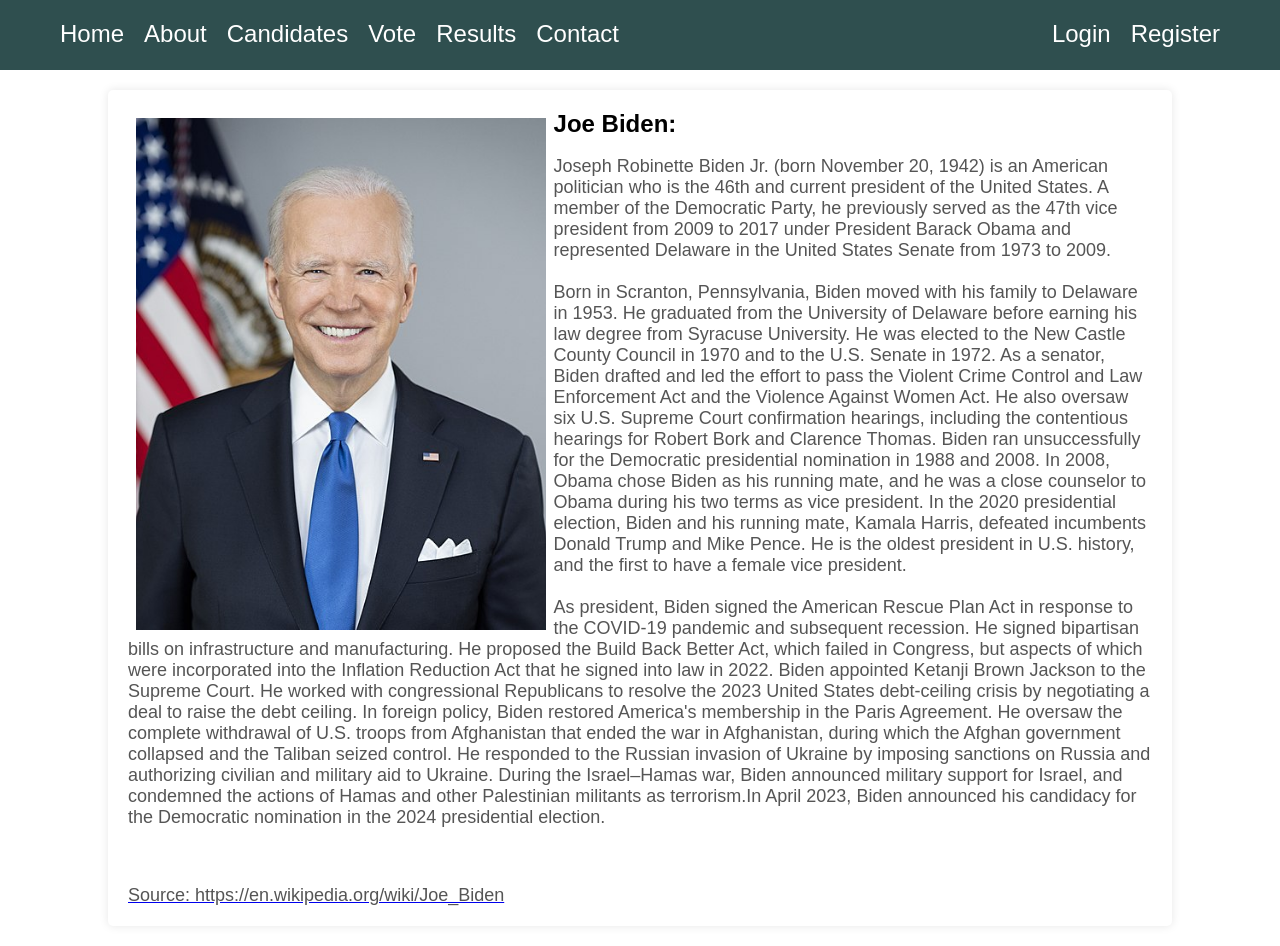
After one commit to KeonTsang/E-voting-website, a Flask app: page /Joe.html in a window 1280 px wide. The commit adds this page. Run offline with Flask 3, Linux system fonts and the light colour scheme.

Commit message:
Added candidate pages ,  added app routes to these pages as well

```diff
--- a/website/static/style.css
+++ b/website/static/style.css
@@ -251,6 +251,12 @@ p {
   align-items: center;
 }
 
+#photo  /* Photos on the candidate pages  */
+{
+  float: left;
+  border: 0px;
+  margin: 8px;
+}
 
 
 
--- /dev/null
+++ b/website/templates/Joe.html
@@ -0,0 +1,41 @@
+<html>
+    <head>
+        <meta charset="UTF-8">
+        <meta name="viewport" content="width=device-width, initial-scale=1.0">
+        <link rel="stylesheet" href="../static/style.css">
+        <title>Online Voting System</title>
+    </head>
+        <body>
+            <section id="header">
+                <div>
+                    <ul id="navbar">
+                        <li><a href="Proto1.html">Home</a></li>
+                        <li><a href="about.html">About</a></li>
+                        <li><a href="candidates.html">Candidates</a></li>
+                        <li><a href="vote.html">Vote</a></li>
+                        <li><a href="results.html">Results</a></li>
+                        <li><a href="contact.html">Contact</a></li>
+                    </ul>
+                </div>
+                <div>
+                    <ul id="navbar-right">
+                        <li><a href="login.html">Login</a></li>
+                        <li><a href ="register.html">Register</a></li>
+                    </ul>
+                </div>
+            </section>
+            <div class="content">
+                <a href="https://en.wikipedia.org/wiki/Joe_Biden">
+                    <img ID ="photo" src="../static/Images/joe.jpg" alt="photo Joe Biden" width="40%">
+                </a>
+                <h2>Joe Biden:</h2><br>
+                <p>
+                    Joseph Robinette Biden Jr. (born November 20, 1942) is an American politician who is the 46th and current president of the United States. A member of the Democratic Party, he previously served as the 47th vice president from 2009 to 2017 under President Barack Obama and represented Delaware in the United States Senate from 1973 to 2009. <br>
+                    <br> Born in Scranton, Pennsylvania, Biden moved with his family to Delaware in 1953. He graduated from the University of Delaware before earning his law degree from Syracuse University. He was elected to the New Castle County Council in 1970 and to the U.S. Senate in 1972. As a senator, Biden drafted and led the effort to pass the Violent Crime Control and Law Enforcement Act and the Violence Against Women Act. He also oversaw six U.S. Supreme Court confirmation hearings, including the contentious hearings for Robert Bork and Clarence Thomas. Biden ran unsuccessfully for the Democratic presidential nomination in 1988 and 2008. In 2008, Obama chose Biden as his running mate, and he was a close counselor to Obama during his two terms as vice president. In the 2020 presidential election, Biden and his running mate, Kamala Harris, defeated incumbents Donald Trump and Mike Pence. He is the oldest president in U.S. history, and the first to have a female vice president.<br>
+                    <br>As president, Biden signed the American Rescue Plan Act in response to the COVID-19 pandemic and subsequent recession. He signed bipartisan bills on infrastructure and manufacturing. He proposed the Build Back Better Act, which failed in Congress, but aspects of which were incorporated into the Inflation Reduction Act that he signed into law in 2022. Biden appointed Ketanji Brown Jackson to the Supreme Court. He worked with congressional Republicans to resolve the 2023 United States debt-ceiling crisis by negotiating a deal to raise the debt ceiling. In foreign policy, Biden restored America's membership in the Paris Agreement. He oversaw the complete withdrawal of U.S. troops from Afghanistan that ended the war in Afghanistan, during which the Afghan government collapsed and the Taliban seized control. He responded to the Russian invasion of Ukraine by imposing sanctions on Russia and authorizing civilian and military aid to Ukraine. During the Israel–Hamas war, Biden announced military support for Israel, and condemned the actions of Hamas and other Palestinian militants as terrorism.In April 2023, Biden announced his candidacy for the Democratic nomination in the 2024 presidential election.<br>
+                    <br>
+                </p>
+                <br><br><A href="https://en.wikipedia.org/wiki/Joe_Biden" ><p>Source: https://en.wikipedia.org/wiki/Joe_Biden</p></A>
+            </div>
+        </body>
+</html>
--- a/website/templates/Proto1.html
+++ b/website/templates/Proto1.html
@@ -46,7 +46,7 @@
                     <li><a href="https://www.instagram.com/joebiden/?hl=en" class="button-logo insta" aria-hidden="true"></a></li>
                   </ul>
               </div>
-  </div>
+
 
               <div class="our-team">
                 <div class="picture">
@@ -83,7 +83,7 @@
 
               <div class="our-team">
                 <div class="picture">
-        <img class="img-fluid" src="../static/Images/donald.jpg">
+                  <img class="img-fluid" src="../static/Images/DT.jpg">
                 </div>
                 <div class="team-content">
                   <h3 class="name">Donald Trump</h3>
@@ -97,7 +97,5 @@
                 </ul>
               </div>
         </div>
-
-
         </body>
     </html>
--- a/website/views.py
+++ b/website/views.py
@@ -39,6 +39,21 @@ def results():
 @views.route("/vote.html")
 def vote():
     return render_template("vote.html")
+@views.route("/Joe.html")
+def Joe():
+    return render_template("Joe.html")
+
+@views.route("/Boris.html")
+def Boris():
+    return render_template("Boris.html")
+
+@views.route("/Donald.html")
+def Donald():
+    return render_template("Donald.html")
+
+@views.route("/Rishi.html")
+def Rishi():
+    return render_template("Rishi.html")
 
 
 # Error handlers
```
Also changed, not shown: website/templates/Boris.html (added, +42 -0 lines), website/templates/Donald.html (added, +43 -0 lines), website/templates/Rishi.html (added, +42 -0 lines), website/templates/candidates.html (+16 -8 lines), 1 other file. Lines whose indentation alone changed are shown as unchanged.
